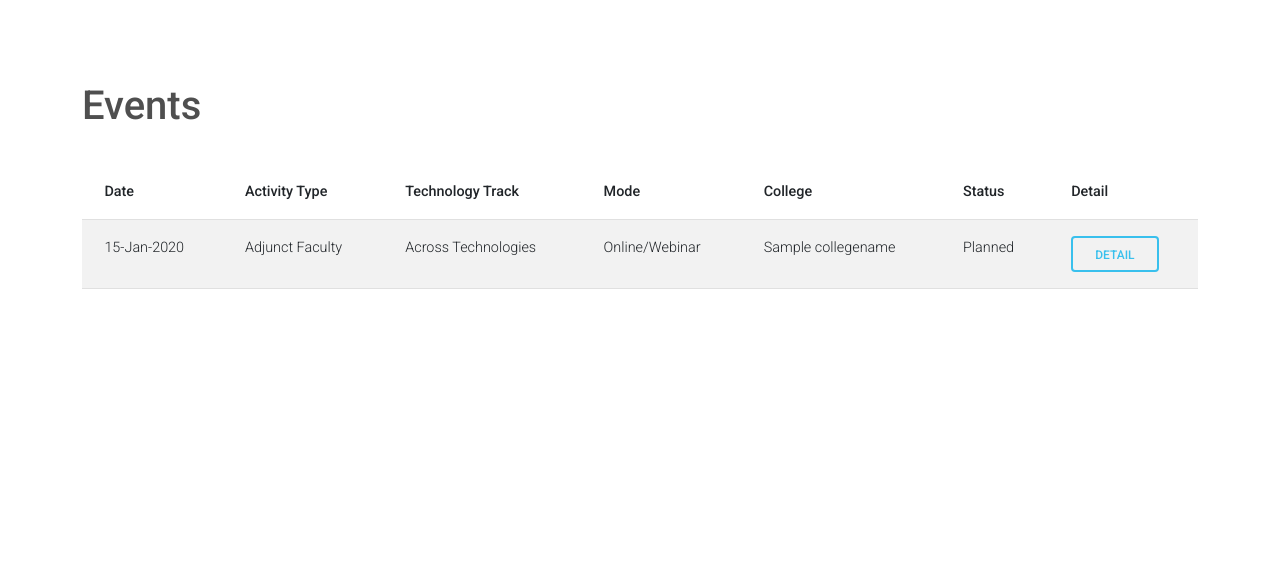
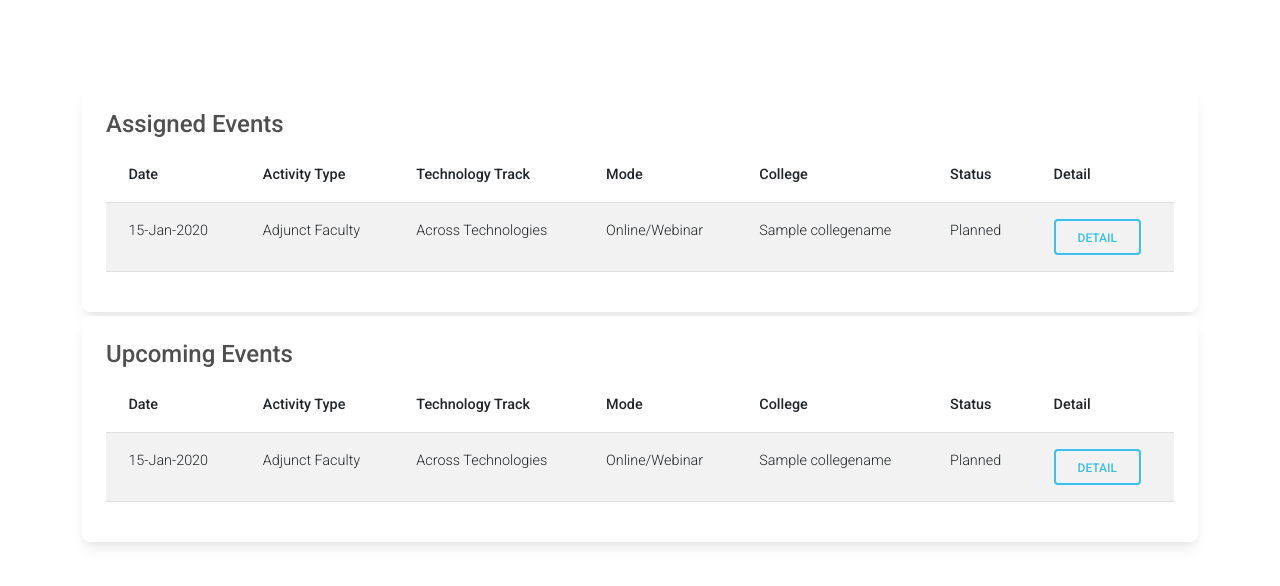
Before and after one commit to 18praneeth/event-management-ibm, a Django app: page / in a window 1280 px wide. Shown: the part 193-779 px from the top of the page. Run offline with Django 3.2, Linux system fonts and the light colour scheme; a user stored in the database is signed in; tables that the repository leaves empty hold one stand-in row (values such as "Sample post"); some libraries are stand-ins or nearby versions.

Commit message:
Updated event

```diff
--- a/event/views.py
+++ b/event/views.py
@@ -12,11 +12,14 @@ from .utils import send_slack_message
 def home(request):
     if request.user.is_superuser:
         events = Event.objects.all()
+        assigned_event = Event.objects.filter(assigned_user=request.user)
     else:
-        events = Event.objects.filter(publish=True)
+        events = Event.objects.filter(publish=True, status="Planned")
+        assigned_event = Event.objects.filter(assigned_user=request.user)
     data = {
         'title': 'Event Home page',
-        'data': events
+        'data': events,
+        'data2': assigned_event
     }
     return render(request, 'table.html', context=data)
 
@@ -168,7 +171,9 @@ def event_control(request, id):
     if request.POST:
         form = EventAssignForm(request.POST, instance=event)
         if form.is_valid():
-            form.save()
+            event = form.save()
+            event.status = 'Assigned'
+            event.save()
         messages.success(request, f'Event successfully assigned')
         return redirect('event')
 
--- a/templates/base.html
+++ b/templates/base.html
@@ -54,6 +54,7 @@
     <script>
       $(document).ready(function() {
           $('#example').DataTable();
+          $('#example2').DataTable();
       } );
     </script>
 
--- a/templates/table.html
+++ b/templates/table.html
@@ -1,13 +1,50 @@
 {% extends 'base.html' %}
 
 {% block content %}
-<h1>Events</h1>
-<div class="table-responsive mt-1">
-<br>
+
+
+<div class="card mt-1">
+    <div class="card-body table-responsive ">
+    <h4 class="card-title">Assigned Events</h4>
+            <table id="example2" class="table table-striped" style="width:100%">
+                    <thead>
+                        <tr>
+                            <th>Date</th>
+                            <th>Activity Type</th>
+                            <th>Technology Track</th>
+                            <th>Mode</th>
+                            <th>College</th>
+                            <th>Status</th>
+                            <th>Detail</th>
+                        </tr>
+                    </thead>
+                    <tbody>
+                    {% for entry in data2 %}
+                        <tr>
+
+                            <td>{{entry.date | date:"d"}}-{{entry.date | date:"M"}}-{{entry.date | date:"Y"}}</td>
+                            <td>{{entry.event_activity_type}}</td>
+                            <td>{{entry.technology_tracks}}</td>
+                            <td>{{entry.event_activity_mode}}</td>
+                            <td>{{entry.institution_name.college_name}}
+                            <td>{{entry.status}}
+                            <td><a href="{% url 'event-detail' event_id=entry.id %}" class="btn btn-outline-info" >Detail</a></td>
+                        </tr>
+                    {% endfor %}
+
+                    </tbody>
+
+            </table>
+    </div>
+</div>
+
+
+<div class="card mt-1">
+    <div class="card-body table-responsive ">
+    <h4 class="card-title">Upcoming Events</h4>
             <table id="example" class="table table-striped" style="width:100%">
                     <thead>
                         <tr>
-
                             <th>Date</th>
                             <th>Activity Type</th>
                             <th>Technology Track</th>
@@ -34,6 +71,6 @@
                     </tbody>
 
             </table>
-
+    </div>
 </div>
 {% endblock content %}
```
Also changed, not shown: templates/event-detail.html (+5 -5 lines). Lines whose indentation alone changed are shown as unchanged.
